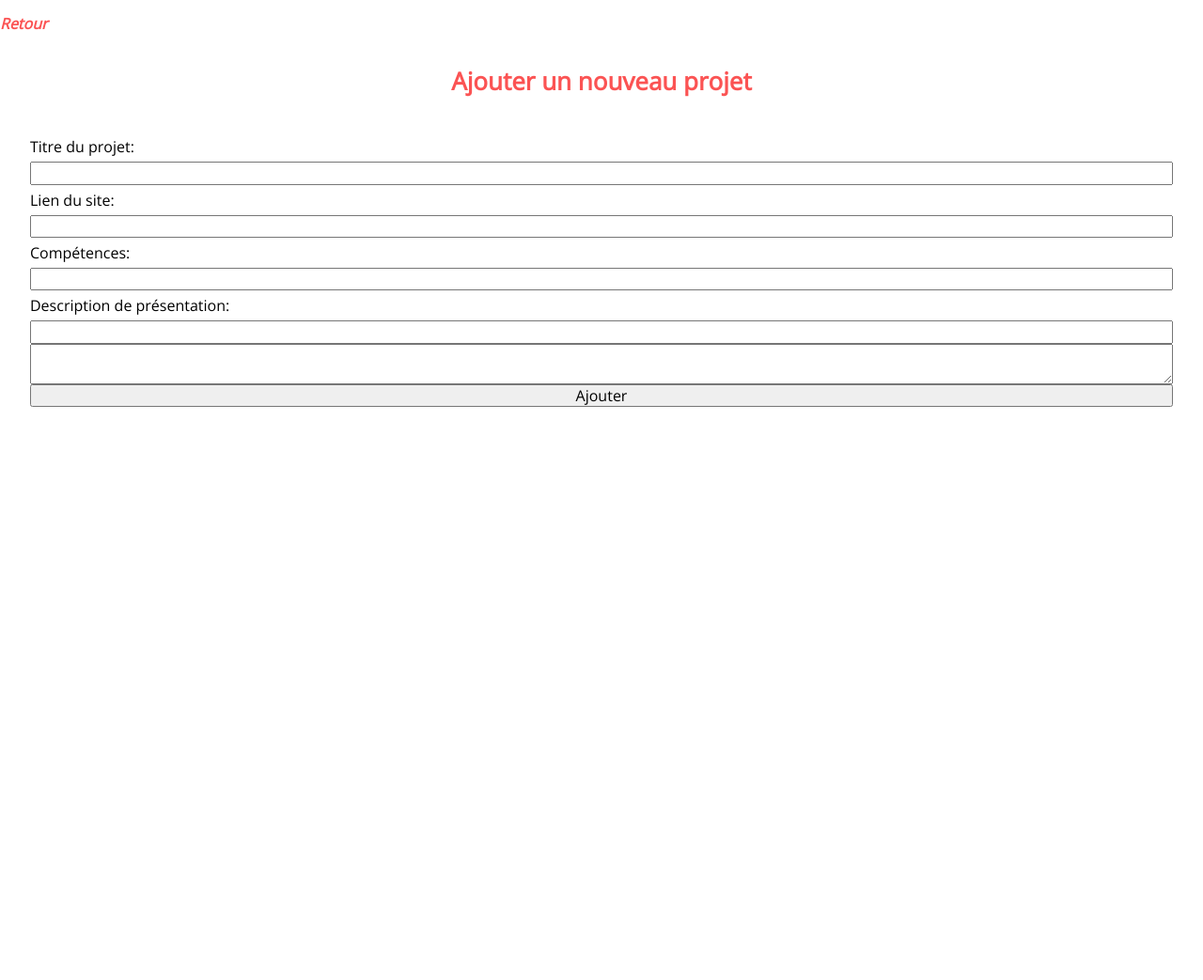
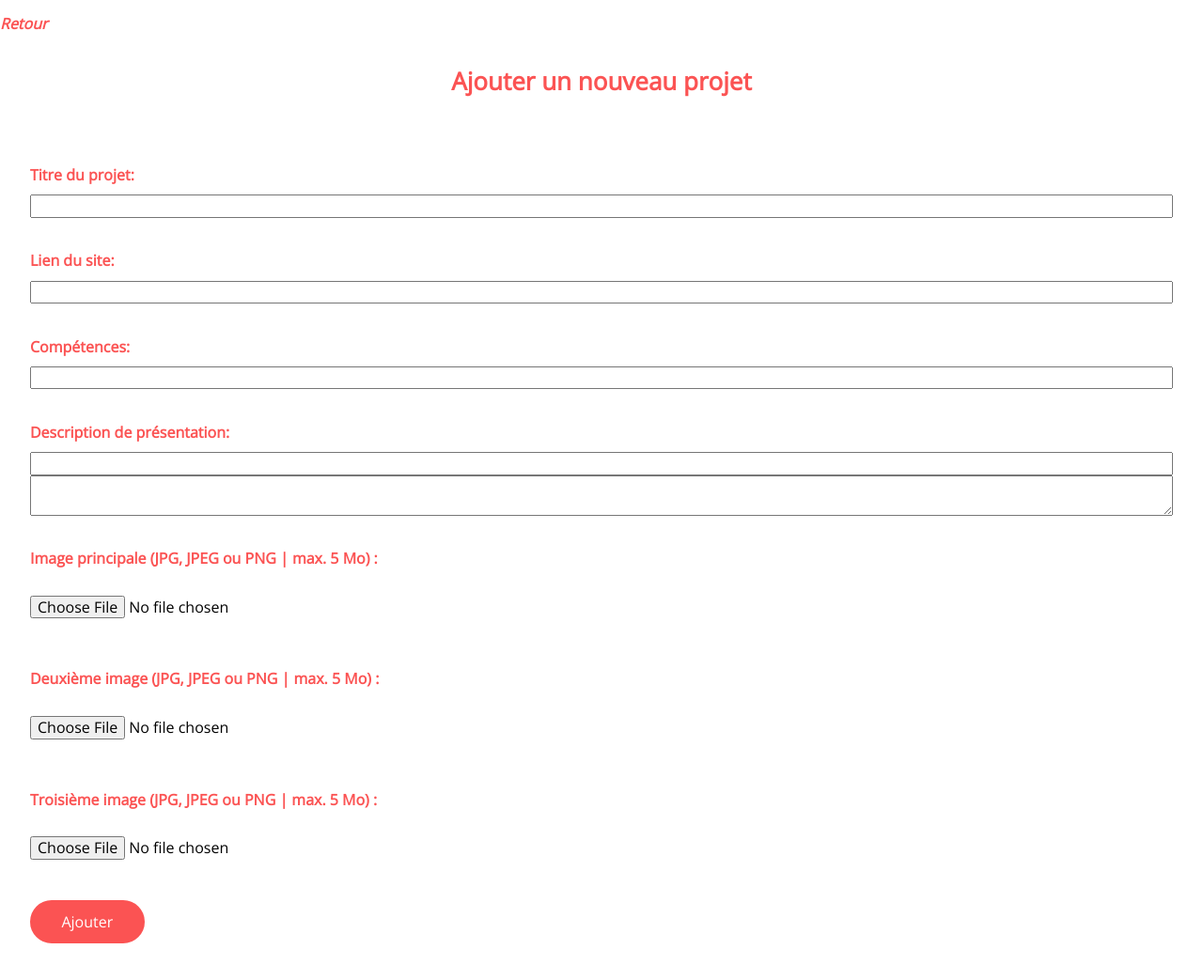
Before and after one commit to mentzelia/projet_5, a PHP site: page /view/backend/createProjectView.php in a window 1280 px wide. Shown: the whole page at 94% size. Before the commit the page ends 433 px from the top, so only its background shows below. Run offline with PHP 8.4, Linux system fonts and the light colour scheme; some libraries are stand-ins or nearby versions.

Commit message:
creation formulaire upload images

```diff
--- a/public/css/responsive.css
+++ b/public/css/responsive.css
@@ -50,6 +50,12 @@
 
     }
 
+    .project-form-button {
+
+    width: 20%;
+
+    }
+
 
 
 }
@@ -60,7 +66,7 @@
 @media screen and (min-width: 1025px) {
 
     .logoHeader {
-        border: solid 2px red;
+
         width: 50%;
     }
 
@@ -165,6 +171,12 @@
 
     }
 
+    .project-form-button {
+
+    width: 10%;
+
+    }
+
 
 
 
--- a/public/css/style.css
+++ b/public/css/style.css
@@ -100,7 +100,28 @@ header, h1 a, .header-nav ul, .text-section, .image-section, .about-section, .co
 .new-project form, .edit-project form {
 
     width: 95%;
-    line-height: 2;
+    margin-bottom: 3%;
+}
+
+.project-form label {
+
+    margin-top: 3%;
+    margin-bottom: 1%;
+    font-weight: bolder;
+    color: rgb(251, 83, 83);
+
+}
+
+.project-form-button {
+
+    width: 30%;
+    background-color: rgb(251, 83, 83);
+    border: solid 2px rgb(251, 83, 83);
+    border-radius: 35px;
+    color: white;
+    margin-top: 2%;
+    padding: 1% 0%;
+
 }
 
 .back, .return {
@@ -367,3 +388,9 @@ figcaption, footer, .copy-right, h2, .back, .edit-actions p, .online-link, .onli
 
     text-align: center;
 }
+
+.edit-icons a {
+
+    margin: 0% 20%;
+    color: rgb(251, 83, 83);
+}
--- a/view/backend/createProjectView.php
+++ b/view/backend/createProjectView.php
@@ -32,7 +32,7 @@
 
             <h2>Ajouter un nouveau projet</h2>
 
-            <form method="post" action="index.php?action=sendProject">
+            <form class="project-form" method="post" action="index.php?action=sendProject" enctype="multipart/form-data">
 
                 <label for="project_title">Titre du projet:</label>
                 <input class="new-project-input" type= "text" name="project_title" value="" />
@@ -48,7 +48,23 @@
 
                 <textarea name="complete_description"></textarea>
 
-                <input type="submit" value="Ajouter" />
+
+                <!-- envoi des images -->
+                <label for="first-picture">Image principale (JPG, JPEG ou PNG | max. 5 Mo) :</label><br />
+                <input type="hidden" name="MAX_FILE_SIZE" value="5242880" />
+                <input type="file" name="first-picture" id="first-picture" /><br />
+
+                <label for="second-picture">Deuxième image (JPG, JPEG ou PNG | max. 5 Mo) :</label><br />
+                <input type="hidden" name="MAX_FILE_SIZE" value="5242880" />
+                <input type="file" name="second-picture" id="second-picture" /><br />
+
+                <label for="third-picture">Troisième image (JPG, JPEG ou PNG | max. 5 Mo) :</label><br />
+                <input type="hidden" name="MAX_FILE_SIZE" value="5242880" />
+                <input type="file" name="third-picture" id="third-picture" /><br />
+
+
+
+                <input class="project-form-button" type="submit" value="Ajouter" />
             </form>
 
         </section>
```
Also changed, not shown: view/backend/modifyProjectView.php (+16 -2 lines).
